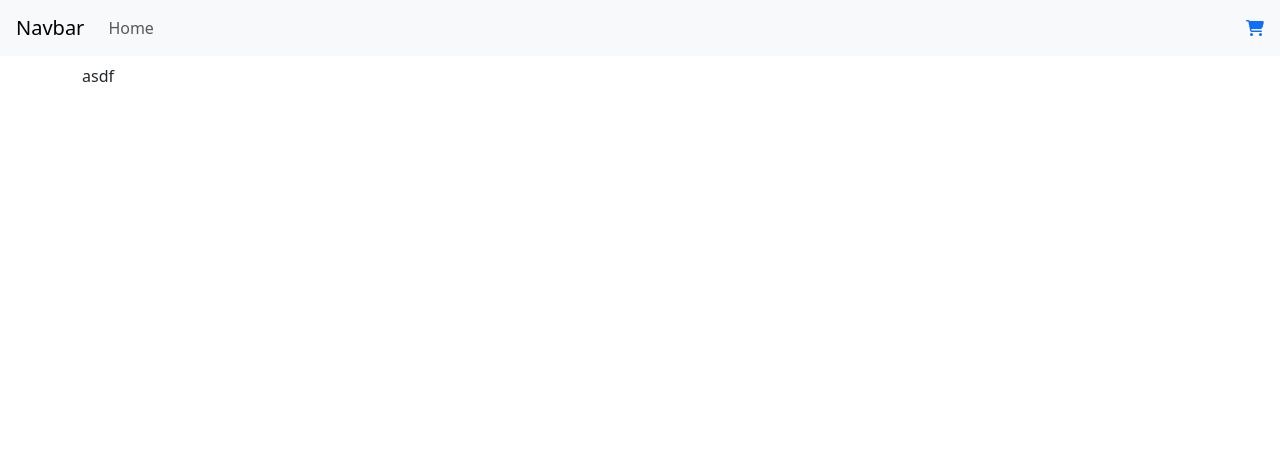
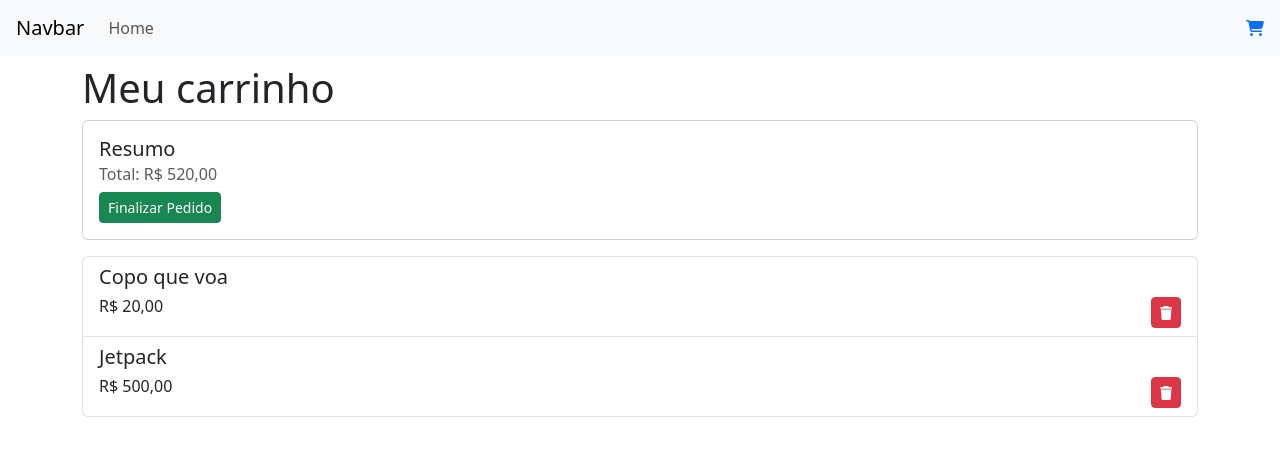
Before and after one commit to biel-correa/kickstarter-clone, a React (Create React App) app: page /cart in a window 1280 px wide. Shown: the top 456 px of the page. Built offline with nearby package versions, Linux system fonts and the light colour scheme.

Commit message:
feature: create cart list page

```diff
--- a/src/pages/CartPage/CartPage.jsx
+++ b/src/pages/CartPage/CartPage.jsx
@@ -1,10 +1,41 @@
+import { FontAwesomeIcon } from "@fortawesome/react-fontawesome";
 import BasePageComponent from "../../components/BasePageComponent/BasePageComponent";
+import { faTrash } from "@fortawesome/free-solid-svg-icons";
 
 export default function CartPage() {
   return (
     <BasePageComponent>
       <div className="container">
-        asdf
+        <h1>Meu carrinho</h1>
+
+        <div className="card mb-3">
+          <div className="card-body">
+            <h5 className="card-title">Resumo</h5>
+            <h6 className="card-subtitle mb-2 text-muted">Total: R$ 520,00</h6>
+            <button className="btn btn-sm btn-success">Finalizar Pedido</button>
+          </div>
+        </div>
+
+        <ul className="list-group">
+          <li className="list-group-item">
+            <h5>Copo que voa</h5>
+            <div className="d-flex justify-content-between w-100">
+              <h6>R$ 20,00</h6>
+              <button className="btn btn-sm btn-danger">
+                <FontAwesomeIcon icon={faTrash} />
+              </button>
+            </div>
+          </li>
+          <li className="list-group-item">
+            <h5>Jetpack</h5>
+            <div className="d-flex justify-content-between w-100">
+              <h6>R$ 500,00</h6>
+              <button className="btn btn-sm btn-danger">
+                <FontAwesomeIcon icon={faTrash} />
+              </button>
+            </div>
+          </li>
+        </ul>
       </div>
     </BasePageComponent>
   )
```
